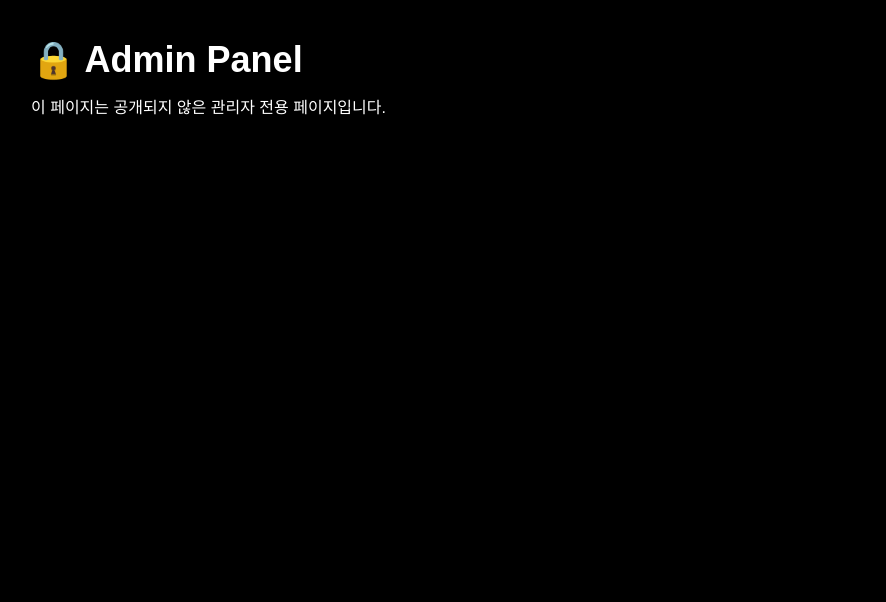
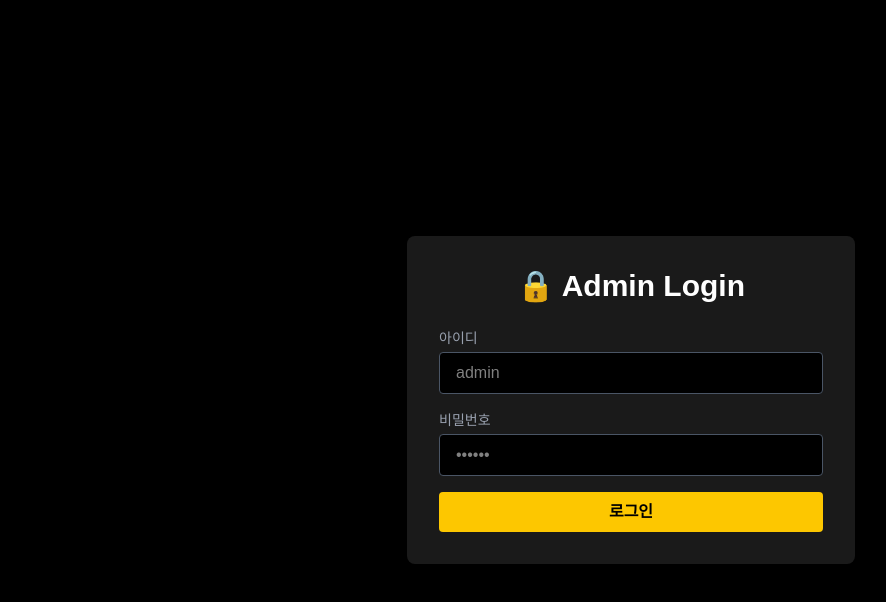
Before and after one commit to Chocobone/ummanchu, a Next.js app: page /admin in a window 1280 px wide. Shown: the top 602 px of the page, without its empty margins (9-895 px from the left). Built offline with nearby package versions, Linux system fonts and the light colour scheme.

Commit message:
feat: 간단한 로그인 성공, 실패 기능 구현

```diff
--- a/src/app/admin/page.tsx
+++ b/src/app/admin/page.tsx
@@ -1,8 +1,96 @@
+"use client";
+
+import { useState } from "react";
+
 export default function AdminPage() {
+  const [username, setUsername] = useState("");
+  const [password, setPassword] = useState("");
+  const [isLoggedIn, setIsLoggedIn] = useState(false);
+  const [loginFailed, setLoginFailed] = useState(false);
+
+  const handleLogin = () => {
+    if (username === "admin" && password === "1234") {
+      setIsLoggedIn(true);
+      setLoginFailed(false);
+    } else {
+      setIsLoggedIn(false);
+      setLoginFailed(true);
+    }
+  };
+
   return (
-    <main className="min-h-screen bg-black text-white p-10">
-      <h1 className="text-4xl font-bold mb-4">🔒 Admin Panel</h1>
-      <p>이 페이지는 공개되지 않은 관리자 전용 페이지입니다.</p>
+    <main className="min-h-screen bg-black text-white p-10 flex items-center justify-center">
+      {!isLoggedIn ? (
+        <div className="w-full max-w-md bg-[#1a1a1a] p-8 rounded-lg shadow-lg">
+          <h1 className="text-3xl font-bold mb-6 text-center">🔒 Admin Login</h1>
+          <div className="space-y-4">
+            <div>
+              <label className="block mb-1 text-sm text-gray-400">아이디</label>
+              <input
+                type="text"
+                value={username}
+                onChange={(e) => setUsername(e.target.value)}
+                className="w-full px-4 py-2 rounded bg-black border border-gray-600 text-white focus:outline-none focus:ring-2 focus:ring-yellow-400"
+                placeholder="admin"
+              />
+            </div>
+            <div>
+              <label className="block mb-1 text-sm text-gray-400">비밀번호</label>
+              <input
+                type="password"
+                value={password}
+                onChange={(e) => setPassword(e.target.value)}
+                className="w-full px-4 py-2 rounded bg-black border border-gray-600 text-white focus:outline-none focus:ring-2 focus:ring-yellow-400"
+                placeholder="••••••"
+              />
+            </div>
+
+            {loginFailed && (
+              <p className="text-red-500 text-sm">❗ 로그인에 실패했습니다.</p>
+            )}
+
+            <button
+              onClick={handleLogin}
+              className="w-full bg-yellow-400 text-black font-semibold py-2 rounded hover:bg-yellow-300 transition"
+            >
+              로그인
+            </button>
+          </div>
+        </div>
+      ) : (
+        <AdminEditor />
+      )}
     </main>
   );
 }
+
+// ✅ 로그인 성공 시 보여줄 관리자 기능 페이지 컴포넌트
+function AdminEditor() {
+  return (
+    <div className="w-full max-w-3xl bg-[#1a1a1a] p-10 rounded-lg shadow-lg">
+      <h2 className="text-2xl font-bold mb-4 text-yellow-300">✅ 로그인 성공</h2>
+      <p className="mb-6 text-gray-300">
+        당신은 웹페이지를 수정할 수 있는 권한이 있습니다.
+      </p>
+
+      <div className="space-y-4">
+        <label className="block text-sm text-gray-400">페이지 제목 수정</label>
+        <input
+          type="text"
+          defaultValue="기존 제목"
+          className="w-full px-4 py-2 rounded bg-black border border-gray-600 text-white focus:outline-none"
+        />
+
+        <label className="block text-sm text-gray-400">본문 내용 수정</label>
+        <textarea
+          defaultValue="기존 본문 내용입니다..."
+          className="w-full h-40 px-4 py-2 rounded bg-black border border-gray-600 text-white focus:outline-none"
+        />
+
+        <button className="bg-blue-500 text-white py-2 px-4 rounded hover:bg-blue-600 transition">
+          저장하기
+        </button>
+      </div>
+    </div>
+  );
+}
```
